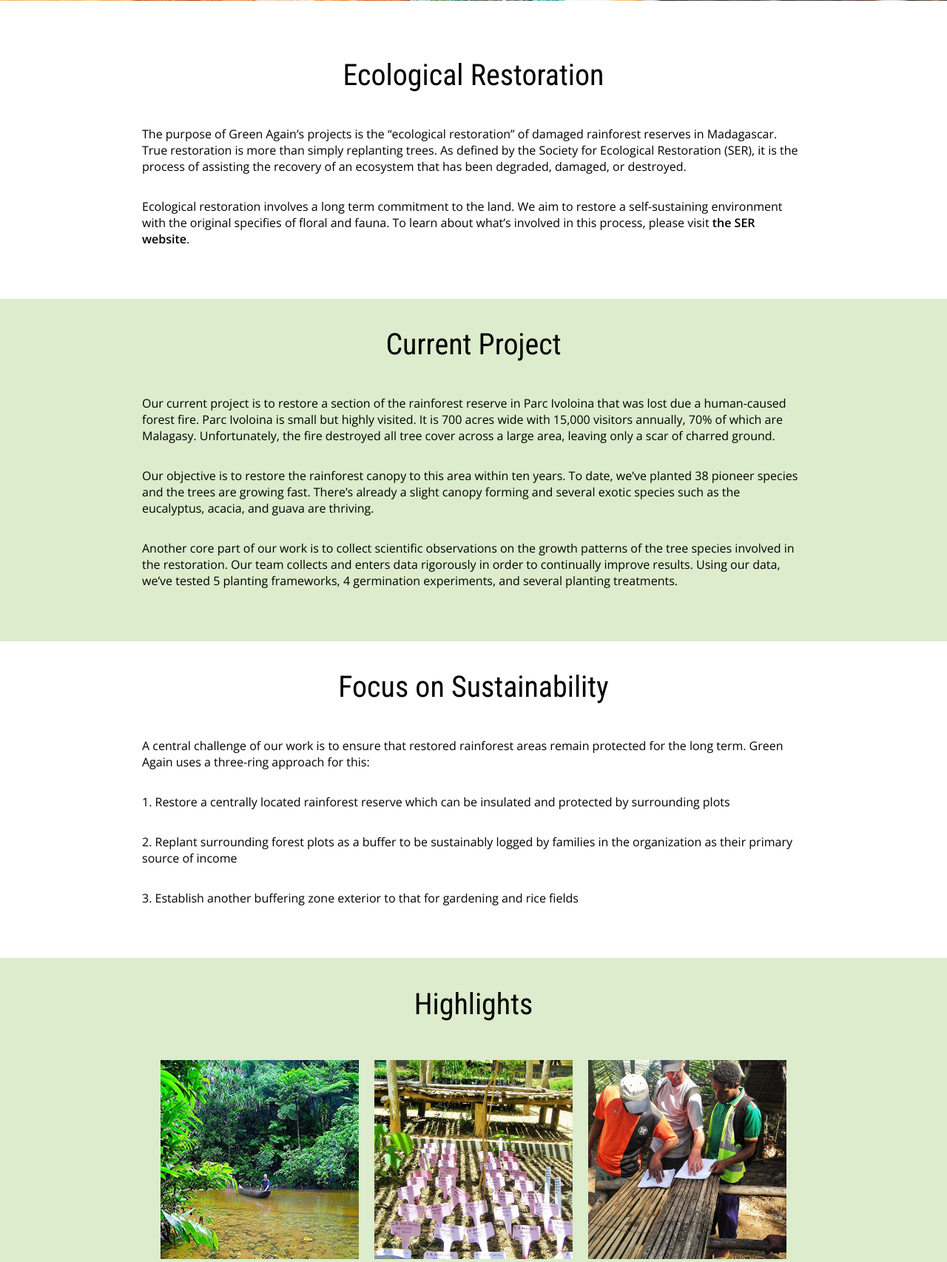
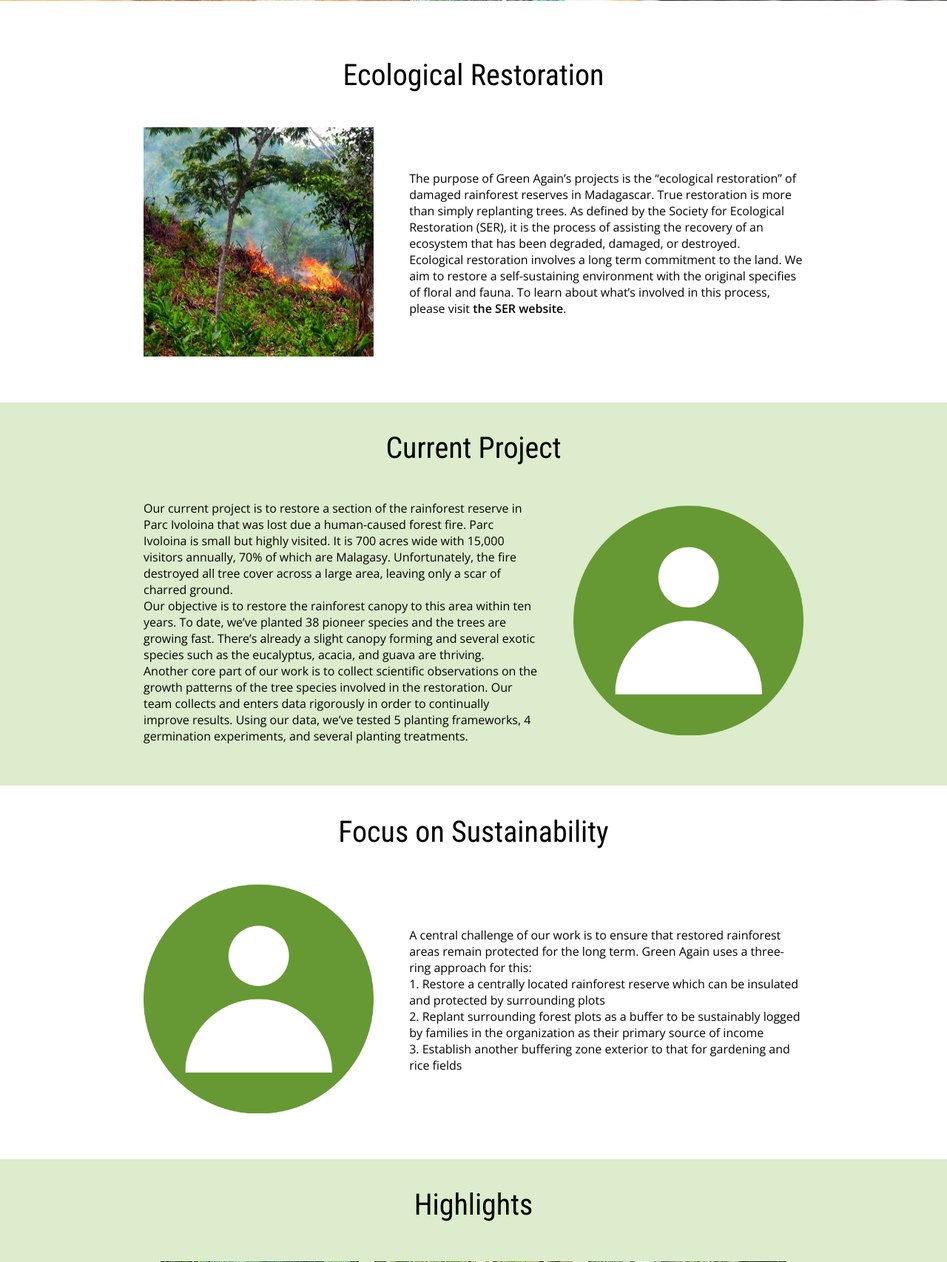
Before and after one commit to josh-mutian/green-again-website, a PHP site: page /work in a window 1280 px wide. Shown: the part 399-2105 px from the top of the page at 74% size. Run offline with PHP 8.4, Linux system fonts and the light colour scheme.

Commit message:
updated Our Work formatting

```diff
--- a/work/index.php
+++ b/work/index.php
@@ -28,23 +28,54 @@
 
     <div class='section-container first-sec'>
         <div class='section-title title-size'>Ecological Restoration</div>
+        <table class="work-section">
+            <tr>
+                <td class='work-icon-wrapper'><img class="work-icon" src='/img_src/archive/fire.jpg'/></td>
+                <td class="work-padding-wrapper"></td>
+                <td class="work-text-wrapper">
+                    <div class="work-text">
                         <p>The purpose of Green Again’s projects is the “ecological restoration” of damaged rainforest reserves in Madagascar.  True restoration is more than simply replanting trees.  As defined by the Society for Ecological Restoration (SER), it is the process of assisting the recovery of an ecosystem that has been degraded, damaged, or destroyed.</p>
                         <p>Ecological restoration involves a long term commitment to the land.  We aim to restore a self-sustaining environment with the original specifies of floral and fauna. To learn about what’s involved in this process, please visit <a style='font-weight: bold' href="http://www.ser.org/resources/resources-detail-view/ser-international-primer-on-ecological-restoration" target="_blank">the SER website</a>.</p>
                     </div>
 
+                </td>
+            </tr>
+        </table>
+    </div>
+
     <div class='green-back section-container' id='current-project'>
         <div class='section-title title-size'>Current Project</div>
+        <table class="work-section">
+            <tr>
+                <td class="work-text-wrapper">
+                    <div class="work-text">
                         <p>Our current project is to restore a section of the rainforest reserve in Parc Ivoloina that was lost due a human-caused forest fire. Parc Ivoloina is small but highly visited. It is 700 acres wide with 15,000 visitors annually, 70% of which are Malagasy. Unfortunately, the fire destroyed all tree cover across a large area, leaving only a scar of charred ground.</p>
                         <p>Our objective is to restore the rainforest canopy to this area within ten years. To date, we’ve planted 38 pioneer species and the trees are growing fast. There’s already a slight canopy forming and several exotic species such as the eucalyptus, acacia, and guava are thriving.</p>
                         <p>Another core part of our work is to collect scientific observations on the growth patterns of the tree species involved in the restoration. Our team collects and enters data rigorously in order to continually improve results. Using our data, we’ve tested 5 planting frameworks, 4 germination experiments, and several planting treatments.</p>
                     </div>
+                </td>
+                <td class="work-padding-wrapper"></td>
+                <td class="work-icon-wrapper"><img class="work-icon" src="/img_src/bio_mamy.png"> </td>
+            </tr>
+        </table>
+    </div>
 
     <div class='section-container'>
         <div class='section-title title-size'>Focus on Sustainability</div>
+        <table class='work-section'>
+            <tr>
+                <td class='work-icon-wrapper'><img class='work-icon' src='/img_src/bio_mamy.png'/></td>
+                <td class='work-padding-wrapper'></td>
+                <td class='work-text-wrapper'>
+                    <div class='work-text'>
                         <p>A central challenge of our work is to ensure that restored rainforest areas remain protected for the long term.  Green Again uses a three-ring approach for this:</p>
                         <p>1. Restore a centrally located rainforest reserve which can be insulated and protected by surrounding plots</p>
                         <p>2. Replant surrounding forest plots as a buffer to be sustainably logged by families in the organization as their primary source of income</p>
                         <p>3. Establish another buffering zone exterior to that for gardening and rice fields</p>
+                    </div>
+                </td>
+            </tr>
+        </table>
     </div>
 
     <div class='section-container last-sec' id='highlights'>
--- a/work/work.css
+++ b/work/work.css
@@ -51,3 +51,28 @@
 #highlights {
     background-color: #DCECCC;
 }
+
+.work-section {
+    width: 100%;
+    padding-bottom: 1em;
+}
+
+.work-icon-wrapper {
+    width: 35%;
+}
+
+.work-icon {
+    width: 100%
+}
+
+.work-padding-wrapper {
+    width: 5%;
+}
+
+.work-text-wrapper {
+    width: 60;
+}
+
+.work-text {
+    text-align: left;
+}
```
Lines whose indentation alone changed are shown as unchanged.
